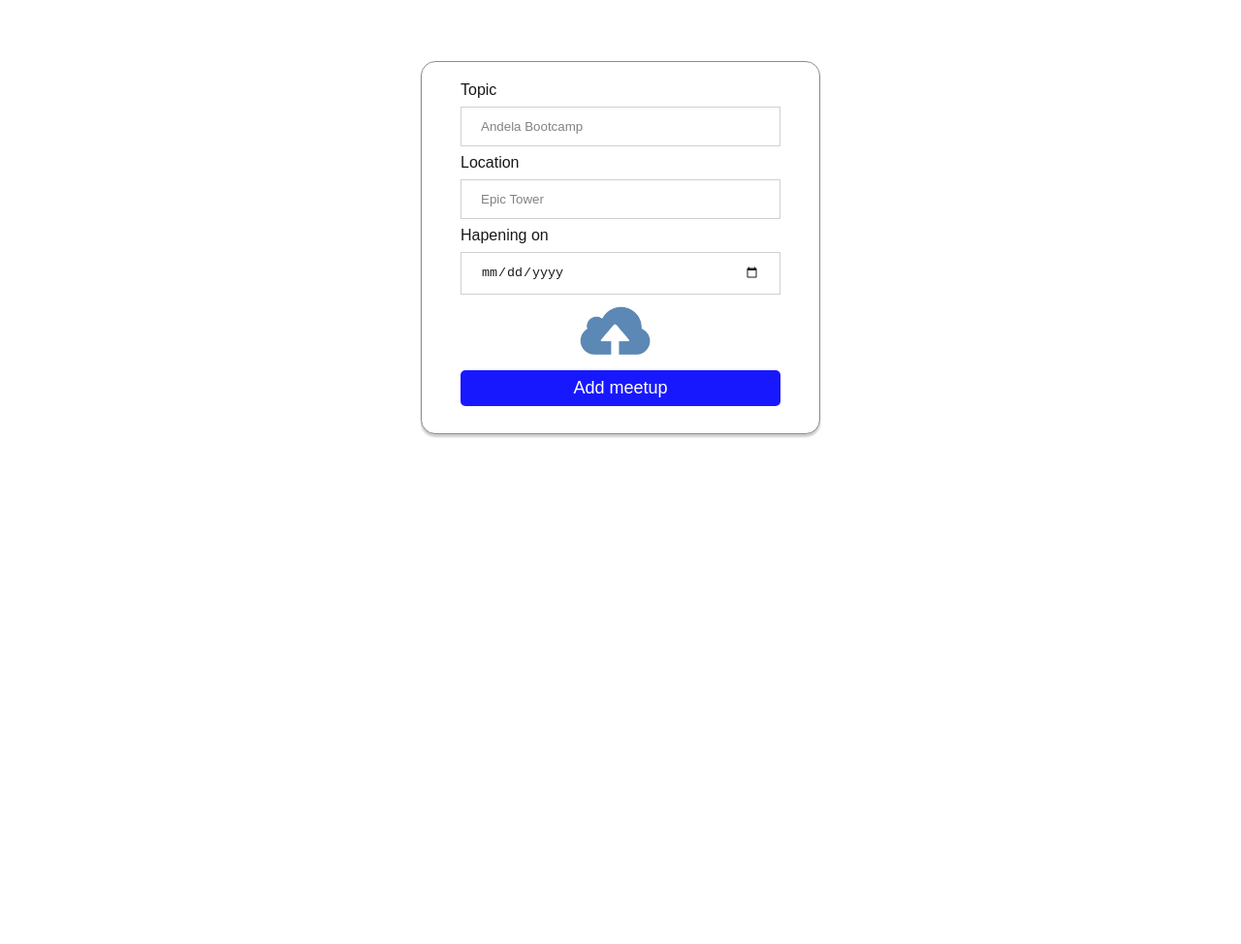
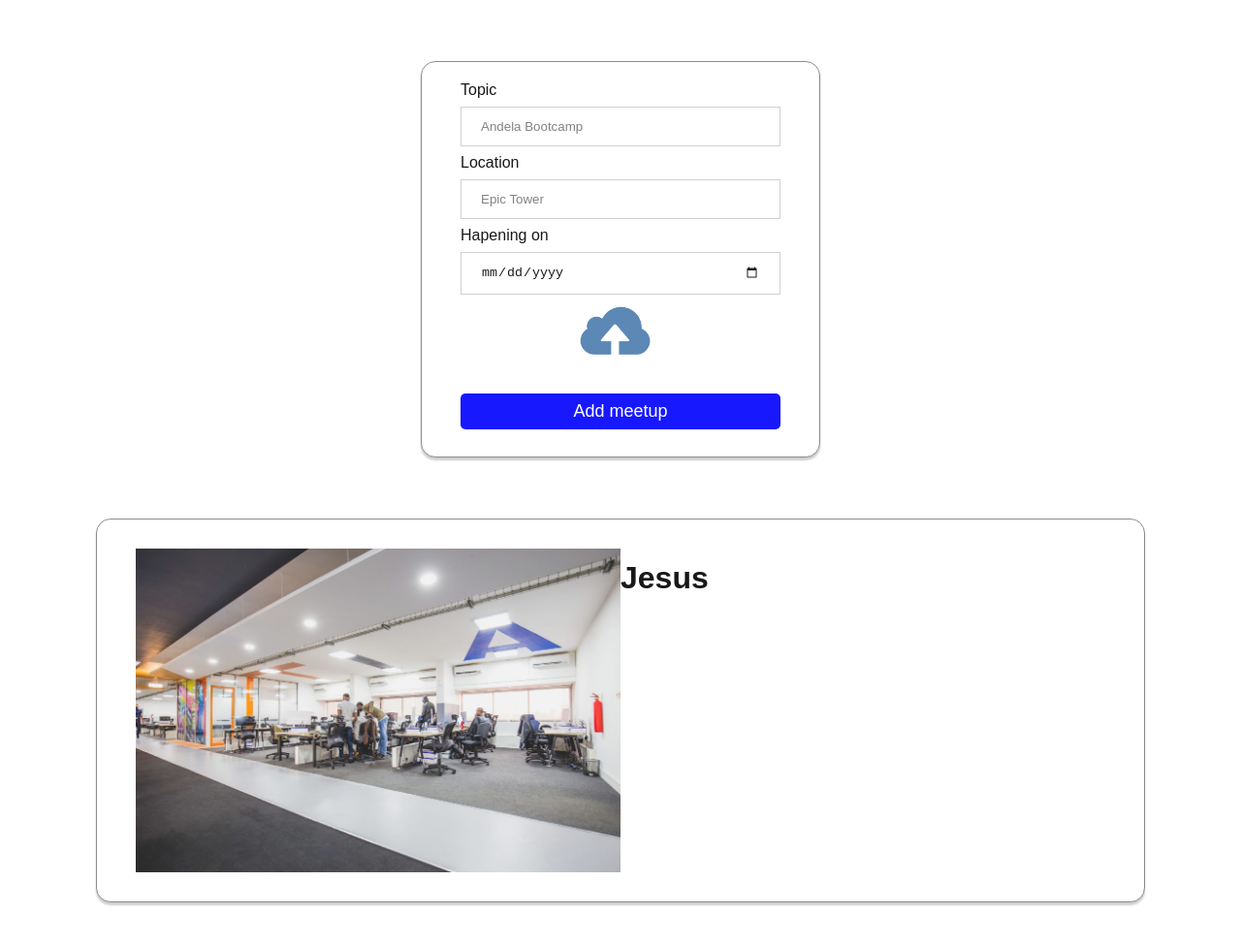
Before and after one commit to Akinmyde/Questioner, a plain HTML site: page UI/admin.html in a window 1280 px wide. Shown: the whole page at 97% size. Before the commit the page ends 800 px from the top, so only its background shows below. Drawn offline with Linux system fonts and the light colour scheme.

```diff
--- a/UI/admin.html
+++ b/UI/admin.html
@@ -8,7 +8,7 @@
   <link rel="stylesheet" type="text/css" media="screen" href="style.css" />
 </head>
 <body>
-  <div class="container">
+  <div class="container" id="add-meetup">
       <label for="topic">Topic</label>
       <input type="text" id="topic" placeholder="Andela Bootcamp" required>
 
@@ -30,6 +30,11 @@
     <div class="error font12"></div>
   </div>
 
+    <div class="container flex" id="meetups">
+      <img class="image sm" src="andela.jpg">
+      <h1>Jesus</h1>
+    </div>
+
   <script src="js/admin.js"></script>
 </body>
 </html>
--- a/UI/style.css
+++ b/UI/style.css
@@ -46,8 +46,14 @@
 .image {
   width: 100%;
   padding: 10px 0px;
-  display: none;
 }
+
+.image.sm {
+  width: 50%;
+  padding: 10px 0px;
+  height: 100%;
+}
+
 
 .container {
   margin: 5% auto;
@@ -60,8 +66,21 @@
   box-shadow: 0 3px 2px #8080806e;
 }
 
+.container.flex {
+  width: 1000px;
+  display: flex;
+  background-color: white;
+}
+
+.container.flex > div {
+  background-color: #f1f1f1;
+  margin: 10px;
+  padding: 20px;
+  font-size: 30px;
+}
+
 .left {
-  float: right;
+  float: left;
 }
 
 .right {
```
